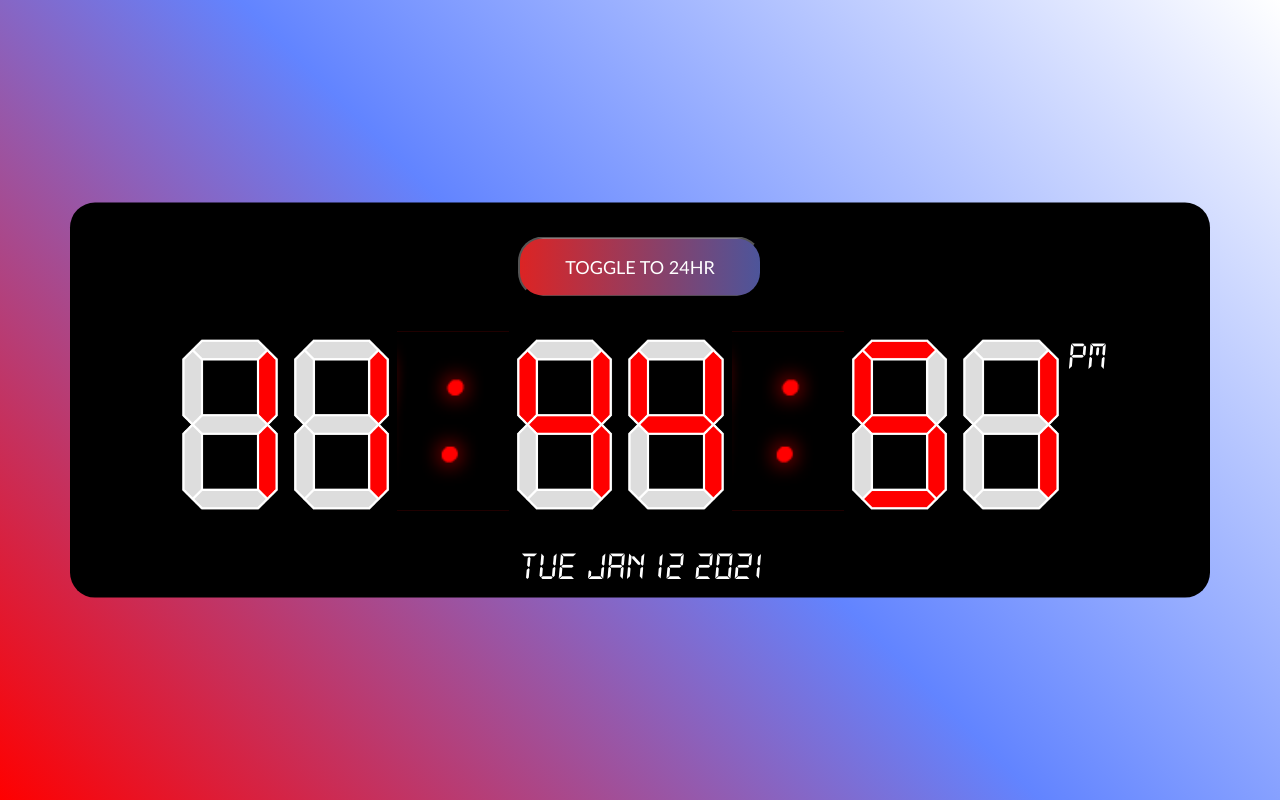
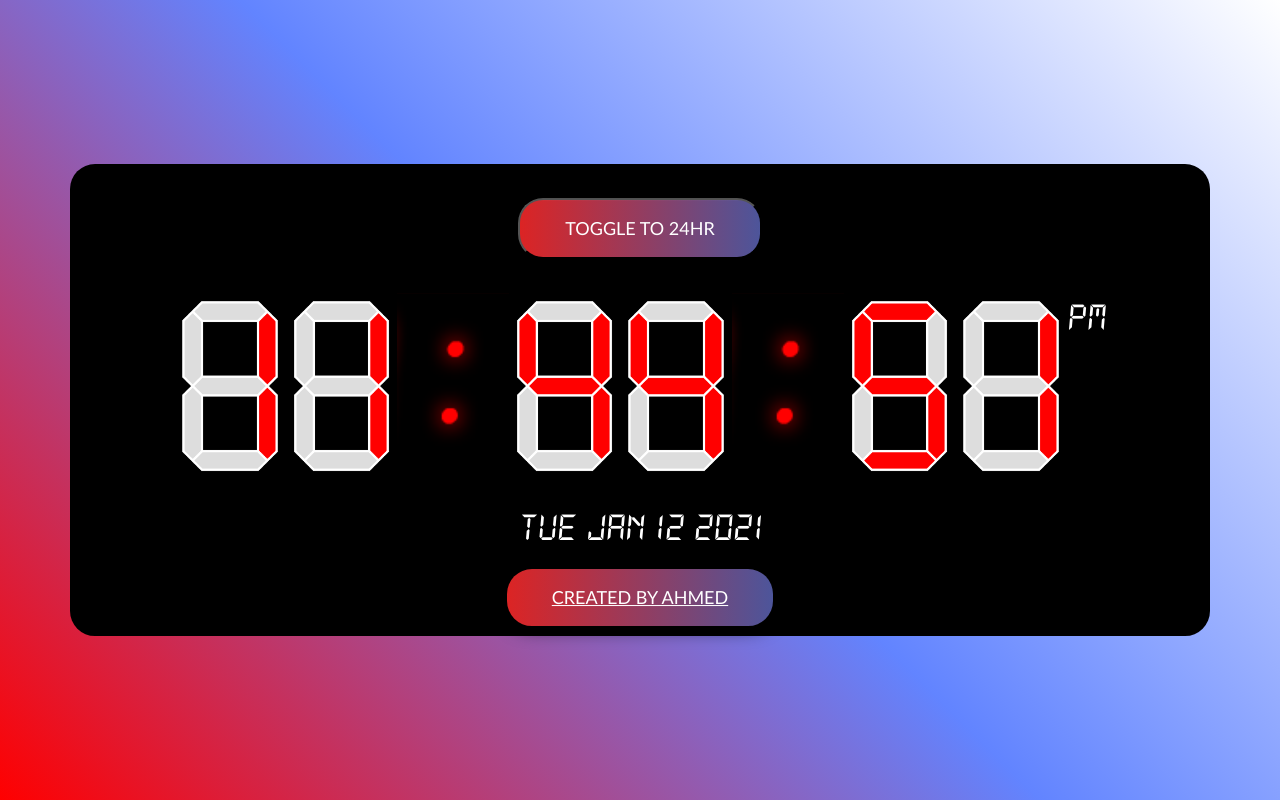
Before and after one commit to akamran2001/Clock, a React (Create React App) app: page / in a window 1280 px wide. Built offline with nearby package versions, Linux system fonts and the light colour scheme.

Commit message:
added credit button

```diff
--- a/src/App.js
+++ b/src/App.js
@@ -1,7 +1,11 @@
 import "./App.css";
 import Clock from "./app/Clock";
 function App() {
-  return <Clock />;
+  return (
+    <div>
+      <Clock />
+    </div>
+  );
 }
 
 export default App;
--- a/src/app/Clock.js
+++ b/src/app/Clock.js
@@ -58,6 +58,14 @@ export default function Clock() {
       <div className="d-flex justify-content-center text-white">
         <h1>{getDateString()}</h1>
       </div>
+      <div
+        className="d-flex justify-content-center text-white"
+        style={{ fontFamily: "monospace" }}
+      >
+        <a href="https://github.com/akamran2001/Clock" className="btn-grad">
+          Created by Ahmed
+        </a>
+      </div>
     </div>
   );
 }
--- a/src/index.css
+++ b/src/index.css
@@ -1,10 +1,7 @@
 body {
   margin: 0;
-  font-family: -apple-system, BlinkMacSystemFont, "Segoe UI", "Roboto", "Oxygen",
-    "Ubuntu", "Cantarell", "Fira Sans", "Droid Sans", "Helvetica Neue",
-    sans-serif;
-  -webkit-font-smoothing: antialiased;
-  -moz-osx-font-smoothing: grayscale;
+  font-family: Arial, Helvetica, sans-serif;
+  color: rgb(255, 255, 255);
   background-color: #ffffff;
   background-image: linear-gradient(
     225deg,
```
Also changed, not shown: 1 other file (tests, documents, lock files or other folders).
